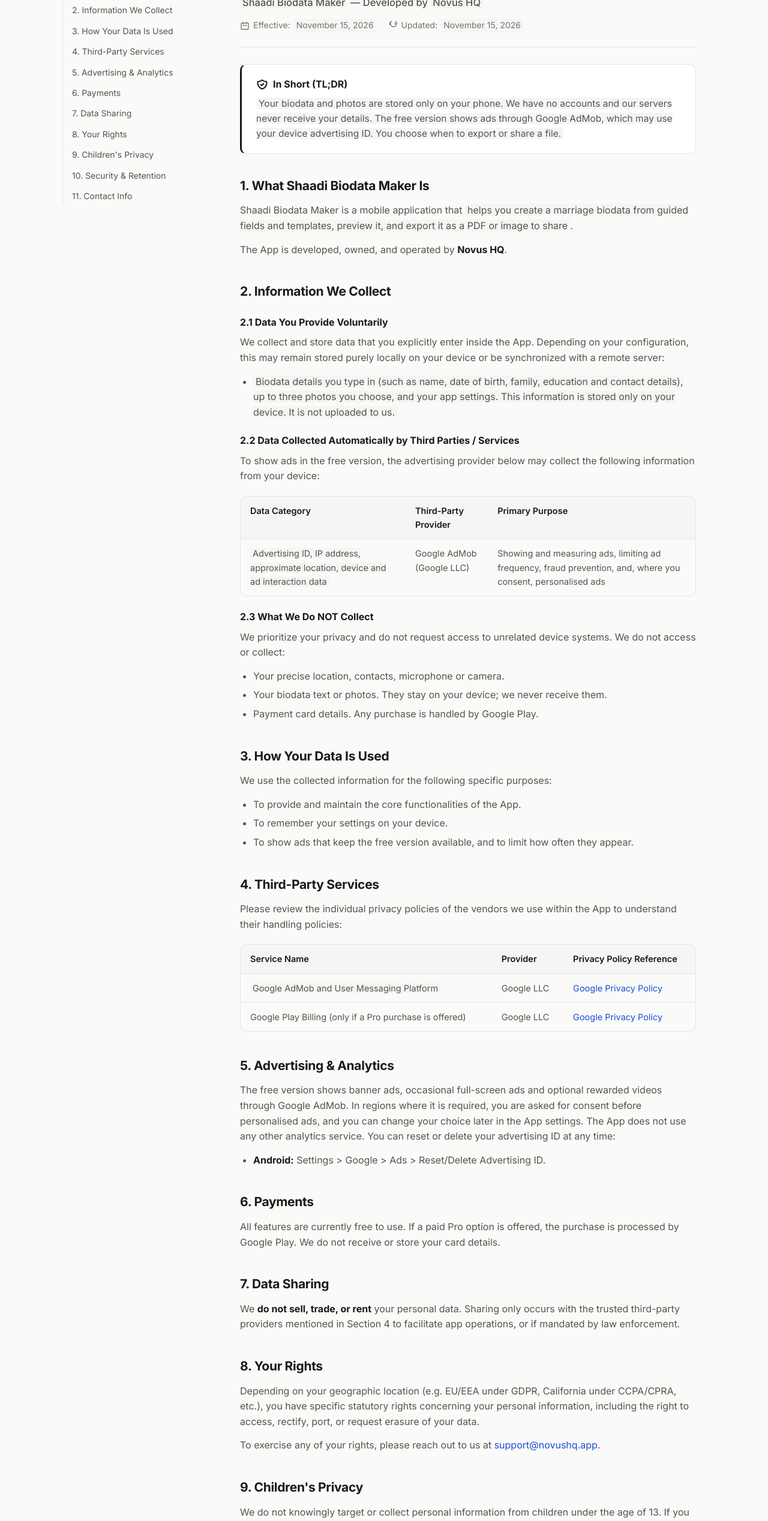
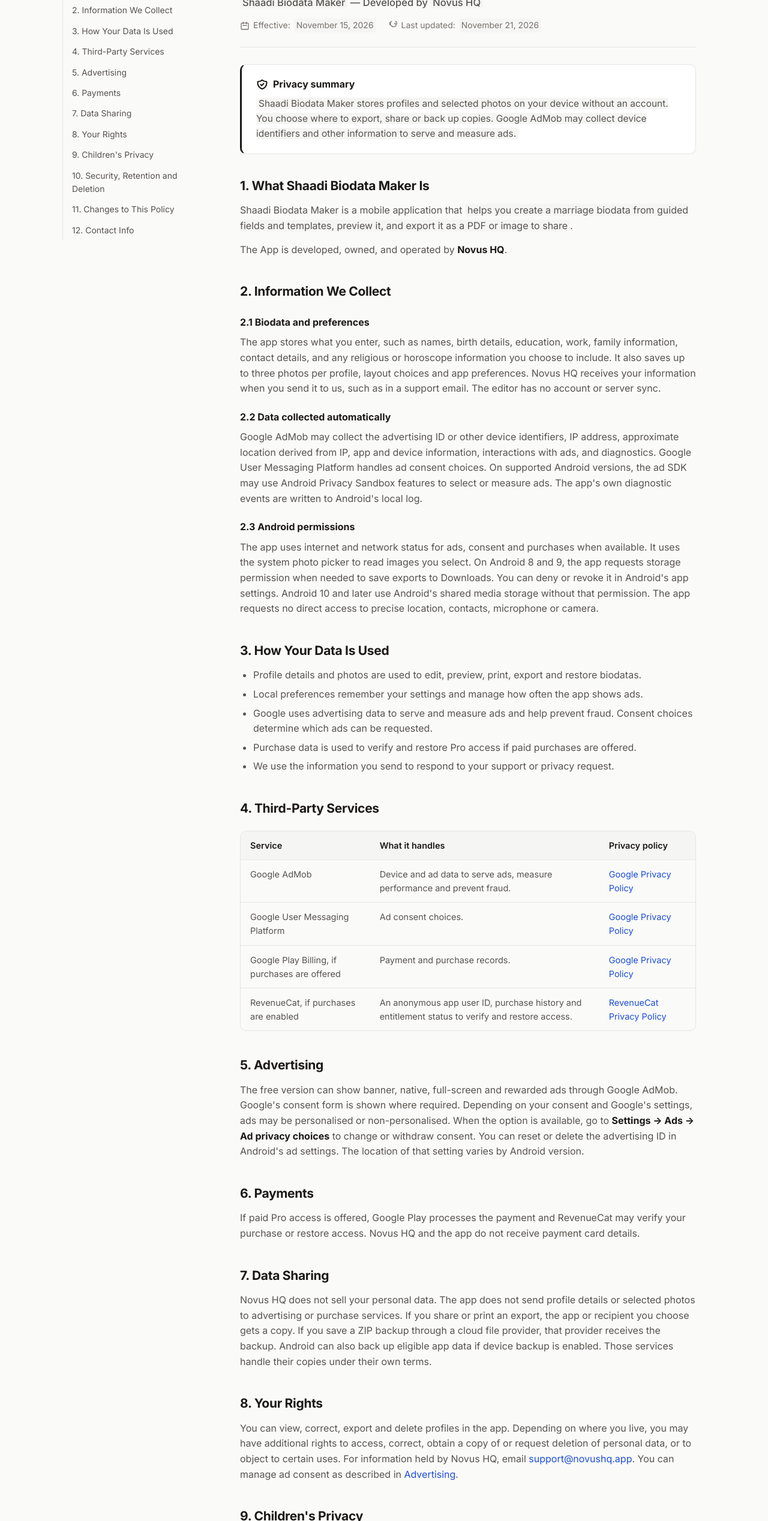
Before and after one commit to novushq/Novus-HQ, a plain HTML site: page applications/android/ShaadiBiodataMaker/privacy-policy.html in a window 1280 px wide. Shown: the part 176-2712 px from the top of the page at 60% size. Drawn offline with Linux system fonts and the light colour scheme.

Commit message:
Update Shaadi Biodata Maker page and privacy policy
Co-Authored-By: Caveman <noreply@caveman.so>

```diff
--- a/applications/android/ShaadiBiodataMaker/privacy-policy.html
+++ b/applications/android/ShaadiBiodataMaker/privacy-policy.html
@@ -12,6 +12,12 @@
     <link rel="preconnect" href="https://fonts.gstatic.com" crossorigin>
     <link href="https://fonts.googleapis.com/css2?family=Inter:wght@400;500;600;700&display=swap" rel="stylesheet">
     <link rel="stylesheet" href="../../../assets/css/novus.css">
+    <style>
+        .policy-layout > .policy { min-width: 0; }
+        .toc-card > summary { cursor: pointer; }
+        .policy .doc-section h2 { font-size: 21px; letter-spacing: -0.015em; margin: 0 0 12px; }
+        .policy .doc-section h3 { font-size: 16px; letter-spacing: normal; margin: 22px 0 8px; }
+    </style>
 </head>
 <body>
 <header class="site-header">
@@ -31,28 +37,29 @@
 
     <!-- Sidebar TOC -->
     <aside class="sidebar">
-        <div class="toc-card">
-            <div class="toc-title">ON THIS PAGE</div>
+        <details class="toc-card" open>
+            <summary class="toc-title">ON THIS PAGE</summary>
             <ul class="toc-list">
                 <li><a href="#about" class="toc-link">1. What Shaadi Biodata Maker Is</a></li>
                 <li><a href="#collection" class="toc-link">2. Information We Collect</a></li>
                 <li><a href="#usage" class="toc-link">3. How Your Data Is Used</a></li>
                 <li><a href="#thirdparty" class="toc-link">4. Third-Party Services</a></li>
-                <li><a href="#ads" class="toc-link">5. Advertising & Analytics</a></li>
+                <li><a href="#ads" class="toc-link">5. Advertising</a></li>
                 <li><a href="#payments" class="toc-link">6. Payments</a></li>
                 <li><a href="#sharing" class="toc-link">7. Data Sharing</a></li>
                 <li><a href="#rights" class="toc-link">8. Your Rights</a></li>
                 <li><a href="#children" class="toc-link">9. Children's Privacy</a></li>
-                <li><a href="#security" class="toc-link">10. Security & Retention</a></li>
-                <li><a href="#contact" class="toc-link">11. Contact Info</a></li>
+                <li><a href="#security" class="toc-link">10. Security, Retention and Deletion</a></li>
+                <li><a href="#changes" class="toc-link">11. Changes to This Policy</a></li>
+                <li><a href="#contact" class="toc-link">12. Contact Info</a></li>
             </ul>
-        </div>
+        </details>
     </aside>
 
     <!-- Main Content Area -->
     <main class="content policy">
         <div class="title-section">
-            <h2>Privacy Policy</h2>
+            <h1>Privacy Policy</h1>
             <p style="font-size: 1.1rem; color: var(--text-secondary); font-weight: 500;"><span class="highlight-var">Shaadi Biodata Maker</span> — Developed by <span class="highlight-var">Novus HQ</span></p>
             <div class="meta-info">
                 <div class="meta-item">
@@ -61,7 +68,7 @@
                 </div>
                 <div class="meta-item">
                     <svg style="width:16px;height:16px;" fill="none" viewBox="0 0 24 24" stroke="currentColor" stroke-width="2"><path stroke-linecap="round" stroke-linejoin="round" d="M4 4v5h.582m15.356 2A8.001 8.001 0 1121.21 8H17m0 0V5"/></svg>
-                    Updated: <span class="highlight-var">November 15, 2026</span>
+                    Last updated: <span class="highlight-var">November 21, 2026</span>
                 </div>
             </div>
         </div>
@@ -69,143 +76,135 @@
         <div class="summary-card">
             <div class="summary-title">
                 <svg style="width:20px;height:20px;" fill="none" viewBox="0 0 24 24" stroke="currentColor" stroke-width="2.5"><path stroke-linecap="round" stroke-linejoin="round" d="M9 12l2 2 4-4m5.618-4.016A11.955 11.955 0 0112 2.944a11.955 11.955 0 01-8.618 3.04A12.02 12.02 0 003 9c0 5.591 3.824 10.29 9 11.622 5.176-1.332 9-6.03 9-11.622 0-1.042-.133-2.052-.382-3.016z"/></svg>
-                In Short (TL;DR)
+                Privacy summary
             </div>
             <div class="summary-text">
-                <span class="highlight-var">Your biodata and photos are stored only on your phone. We have no accounts and our servers never receive your details. The free version shows ads through Google AdMob, which may use your device advertising ID. You choose when to export or share a file.</span>
+                <span class="highlight-var">Shaadi Biodata Maker stores profiles and selected photos on your device without an account. You choose where to export, share or back up copies. Google AdMob may collect device identifiers and other information to serve and measure ads.</span>
             </div>
         </div>
 
         <!-- Section 1 -->
         <section id="about" class="doc-section">
-            <h3>1. What Shaadi Biodata Maker Is</h3>
+            <h2>1. What Shaadi Biodata Maker Is</h2>
             <p>Shaadi Biodata Maker is a mobile application that <span class="highlight-var">helps you create a marriage biodata from guided fields and templates, preview it, and export it as a PDF or image to share</span>.</p>
             <p>The App is developed, owned, and operated by <strong>Novus HQ</strong>.</p>
         </section>
 
         <!-- Section 2 -->
         <section id="collection" class="doc-section">
-            <h3>2. Information We Collect</h3>
-
-            <h4>2.1 Data You Provide Voluntarily</h4>
-            <p>We collect and store data that you explicitly enter inside the App. Depending on your configuration, this may remain stored purely locally on your device or be synchronized with a remote server:</p>
-            <ul>
-                <li><span class="highlight-var">Biodata details you type in (such as name, date of birth, family, education and contact details), up to three photos you choose, and your app settings. This information is stored only on your device. It is not uploaded to us.</span></li>
-            </ul>
-
-            <h4>2.2 Data Collected Automatically by Third Parties / Services</h4>
-            <p>To show ads in the free version, the advertising provider below may collect the following information from your device:</p>
-
-            <div class="table-container">
-                <table>
-                    <thead>
-                        <tr>
-                            <th>Data Category</th>
-                            <th>Third-Party Provider</th>
-                            <th>Primary Purpose</th>
-                        </tr>
-                    </thead>
-                    <tbody>
-                        <tr>
-                            <td><span class="highlight-var">Advertising ID, IP address, approximate location, device and ad interaction data</span></td><td>Google AdMob (Google LLC)</td><td>Showing and measuring ads, limiting ad frequency, fraud prevention, and, where you consent, personalised ads</td></tr></tbody>
-                </table>
-            </div>
-
-            <h4>2.3 What We Do NOT Collect</h4>
-            <p>We prioritize your privacy and do not request access to unrelated device systems. We do not access or collect:</p>
-            <ul>
-                <li>Your precise location, contacts, microphone or camera.</li>
-                <li>Your biodata text or photos. They stay on your device; we never receive them.</li>
-                <li>Payment card details. Any purchase is handled by Google Play.</li>
-            </ul>
+            <h2>2. Information We Collect</h2>
+            <h3>2.1 Biodata and preferences</h3>
+            <p>The app stores what you enter, such as names, birth details, education, work, family information, contact details, and any religious or horoscope information you choose to include. It also saves up to three photos per profile, layout choices and app preferences. Novus HQ receives your information when you send it to us, such as in a support email. The editor has no account or server sync.</p>
+            <h3>2.2 Data collected automatically</h3>
+            <p>Google AdMob may collect the advertising ID or other device identifiers, IP address, approximate location derived from IP, app and device information, interactions with ads, and diagnostics. Google User Messaging Platform handles ad consent choices. On supported Android versions, the ad SDK may use Android Privacy Sandbox features to select or measure ads. The app's own diagnostic events are written to Android's local log.</p>
+            <h3>2.3 Android permissions</h3>
+            <p>The app uses internet and network status for ads, consent and purchases when available. It uses the system photo picker to read images you select. On Android 8 and 9, the app requests storage permission when needed to save exports to Downloads. You can deny or revoke it in Android's app settings. Android 10 and later use Android's shared media storage without that permission. The app requests no direct access to precise location, contacts, microphone or camera.</p>
         </section>
 
         <!-- Section 3 -->
         <section id="usage" class="doc-section">
-            <h3>3. How Your Data Is Used</h3>
-            <p>We use the collected information for the following specific purposes:</p>
+            <h2>3. How Your Data Is Used</h2>
             <ul>
-                <li>To provide and maintain the core functionalities of the App.</li>
-                <li>To remember your settings on your device.</li>
-                <li>To show ads that keep the free version available, and to limit how often they appear.</li>
+                <li>Profile details and photos are used to edit, preview, print, export and restore biodatas.</li>
+                <li>Local preferences remember your settings and manage how often the app shows ads.</li>
+                <li>Google uses advertising data to serve and measure ads and help prevent fraud. Consent choices determine which ads can be requested.</li>
+                <li>Purchase data is used to verify and restore Pro access if paid purchases are offered.</li>
+                <li>We use the information you send to respond to your support or privacy request.</li>
             </ul>
         </section>
 
         <!-- Section 4 -->
         <section id="thirdparty" class="doc-section">
-            <h3>4. Third-Party Services</h3>
-            <p>Please review the individual privacy policies of the vendors we use within the App to understand their handling policies:</p>
-
+            <h2>4. Third-Party Services</h2>
             <div class="table-container">
                 <table>
                     <thead>
                         <tr>
-                            <th>Service Name</th>
-                            <th>Provider</th>
-                            <th>Privacy Policy Reference</th>
+                            <th scope="col">Service</th>
+                            <th scope="col">What it handles</th>
+                            <th scope="col">Privacy policy</th>
                         </tr>
                     </thead>
                     <tbody>
                         <tr>
-                            <td><span class="highlight-var">Google AdMob and User Messaging Platform</span></td><td>Google LLC</td><td><a href="https://policies.google.com/privacy" target="_blank" rel="noopener noreferrer">Google Privacy Policy</a></td></tr><tr><td>Google Play Billing (only if a Pro purchase is offered)</td><td>Google LLC</td><td><a href="https://policies.google.com/privacy" target="_blank" rel="noopener noreferrer">Google Privacy Policy</a></td></tr></tbody>
+                            <td>Google AdMob</td>
+                            <td>Device and ad data to serve ads, measure performance and prevent fraud.</td>
+                            <td><a href="https://policies.google.com/privacy">Google Privacy Policy</a></td>
+                        </tr>
+                        <tr>
+                            <td>Google User Messaging Platform</td>
+                            <td>Ad consent choices.</td>
+                            <td><a href="https://policies.google.com/privacy">Google Privacy Policy</a></td>
+                        </tr>
+                        <tr>
+                            <td>Google Play Billing, if purchases are offered</td>
+                            <td>Payment and purchase records.</td>
+                            <td><a href="https://policies.google.com/privacy">Google Privacy Policy</a></td>
+                        </tr>
+                        <tr>
+                            <td>RevenueCat, if purchases are enabled</td>
+                            <td>An anonymous app user ID, purchase history and entitlement status to verify and restore access.</td>
+                            <td><a href="https://www.revenuecat.com/privacy">RevenueCat Privacy Policy</a></td>
+                        </tr>
+                    </tbody>
                 </table>
             </div>
         </section>
 
         <!-- Section 5 -->
         <section id="ads" class="doc-section">
-            <h3>5. Advertising & Analytics</h3>
-            <p>The free version shows banner ads, occasional full-screen ads and optional rewarded videos through Google AdMob. In regions where it is required, you are asked for consent before personalised ads, and you can change your choice later in the App settings. The App does not use any other analytics service. You can reset or delete your advertising ID at any time:</p>
-            <ul>
-                <li><strong>Android:</strong> Settings &gt; Google &gt; Ads &gt; Reset/Delete Advertising ID.</li>
-            </ul>
+            <h2>5. Advertising</h2>
+            <p>The free version can show banner, native, full-screen and rewarded ads through Google AdMob. Google's consent form is shown where required. Depending on your consent and Google's settings, ads may be personalised or non-personalised. When the option is available, go to <strong>Settings → Ads → Ad privacy choices</strong> to change or withdraw consent. You can reset or delete the advertising ID in Android's ad settings. The location of that setting varies by Android version.</p>
         </section>
 
         <!-- Section 6 -->
         <section id="payments" class="doc-section">
-            <h3>6. Payments </h3>
-            <p>All features are currently free to use. If a paid Pro option is offered, the purchase is processed by Google Play. We do not receive or store your card details.</p>
+            <h2>6. Payments</h2>
+            <p>If paid Pro access is offered, Google Play processes the payment and RevenueCat may verify your purchase or restore access. Novus HQ and the app do not receive payment card details.</p>
         </section>
 
         <!-- Section 7 -->
         <section id="sharing" class="doc-section">
-            <h3>7. Data Sharing</h3>
-            <p>We <strong>do not sell, trade, or rent</strong> your personal data. Sharing only occurs with the trusted third-party providers mentioned in Section 4 to facilitate app operations, or if mandated by law enforcement.</p>
+            <h2>7. Data Sharing</h2>
+            <p>Novus HQ does not sell your personal data. The app does not send profile details or selected photos to advertising or purchase services. If you share or print an export, the app or recipient you choose gets a copy. If you save a ZIP backup through a cloud file provider, that provider receives the backup. Android can also back up eligible app data if device backup is enabled. Those services handle their copies under their own terms.</p>
         </section>
 
         <!-- Section 8 -->
         <section id="rights" class="doc-section">
-            <h3>8. Your Rights</h3>
-            <p>Depending on your geographic location (e.g. EU/EEA under GDPR, California under CCPA/CPRA, etc.), you have specific statutory rights concerning your personal information, including the right to access, rectify, port, or request erasure of your data.</p>
-            <p>To exercise any of your rights, please reach out to us at <a href="mailto:support@novushq.app">support@novushq.app</a>.</p>
+            <h2>8. Your Rights</h2>
+            <p>You can view, correct, export and delete profiles in the app. Depending on where you live, you may have additional rights to access, correct, obtain a copy of or request deletion of personal data, or to object to certain uses. For information held by Novus HQ, email <a href="mailto:support@novushq.app">support@novushq.app</a>. You can manage ad consent as described in <a href="#ads">Advertising</a>.</p>
         </section>
 
         <!-- Section 9 -->
         <section id="children" class="doc-section">
-            <h3>9. Children's Privacy</h3>
-            <p>We do not knowingly target or collect personal information from children under the age of 13. If you become aware that a child has provided us with personal data, please notify us immediately so we can remove it.</p>
+            <h2>9. Children's Privacy</h2>
+            <p>The app is intended for adults preparing marriage profiles. It is not directed at children under 13. If you believe a child has sent personal information to us, contact us so we can address it.</p>
         </section>
 
         <!-- Section 10 -->
         <section id="security" class="doc-section">
-            <h3>10. Security & Retention</h3>
-
-            <h4>10.1 Data Security</h4>
-            <p>Your biodata stays in the App's private storage on your device and is protected by Android's app sandbox. Traffic to the ad provider uses TLS. When you export or share a file, you choose the app that receives it, so only share with people you trust.</p>
-
-            <h4>10.2 Data Retention</h4>
-            <p>We hold no copy of your biodata. It is kept on your device until you delete it or uninstall the App, which removes it. Backups you create with the in-app backup feature are files you save and control. If Android device backup is turned on, Google may back up app data under its own terms.</p>
+            <h2>10. Security, Retention and Deletion</h2>
+            <h3>10.1 Security</h3>
+            <p>Android's app sandbox protects the profile database and photos kept in private app storage. Google and RevenueCat use encrypted connections for their services. Exported documents and ZIP backups are readable files. Store them in a location you trust and share them with intended recipients.</p>
+            <h3>10.2 Retention and deletion</h3>
+            <p>Profiles and photos are kept until you delete them in My Biodatas, clear the app's storage in Android Settings or uninstall the app. Clearing storage or uninstalling removes the app's local preferences too. Separately delete copies in Downloads, backups and shared destinations. You can manage device backups in Android settings. Google and RevenueCat retain data under their own privacy policies. We keep support correspondence as long as needed to respond and meet legal obligations.</p>
         </section>
 
         <!-- Section 11 -->
+        <section id="changes" class="doc-section">
+            <h2>11. Changes to This Policy</h2>
+            <p>We publish changes on this page and update the date above.</p>
+        </section>
+
+        <!-- Section 12 -->
         <section id="contact" class="doc-section">
-            <h3>11. Contact Info</h3>
+            <h2>12. Contact Info</h2>
             <p>For inquiries, support, or data privacy requests, you can reach us at:</p>
 
             <div class="contact-box">
                 <strong>Novus HQ</strong>
                 <p>Email: <a href="mailto:support@novushq.app">support@novushq.app</a></p>
-                <p>Website: <a href="https://novushq.app" target="_blank" rel="noopener noreferrer">novushq.app</a></p>
+                <p><a href="index.html">Shaadi Biodata Maker app page</a></p>
             </div>
         </section>
     </main>
@@ -220,7 +219,7 @@
             <p>&copy; 2026 Novus HQ</p>
         </div>
         <div>
-            <h4>Apps</h4>
+            <h3>Apps</h3>
             <ul>
                 <li><a href="../../../applications/android/Codeforcesly/index.html">Codeforcesly</a></li>
                 <li><a href="../../../applications/android/Pagewise/index.html">Pagewise</a></li>
@@ -230,7 +229,7 @@
             </ul>
         </div>
         <div>
-            <h4>Privacy</h4>
+            <h3>Privacy</h3>
             <ul>
                 <li><a href="../../../applications/android/Codeforcesly/privacy-policy.html">Codeforcesly</a></li>
                 <li><a href="../../../applications/android/Pagewise/privacy-policy.html">Pagewise</a></li>
@@ -242,6 +241,11 @@
         </div>
     </div>
 </footer>
+<script>
+    if (window.matchMedia("(max-width: 900px)").matches) {
+        document.querySelector(".toc-card").open = false;
+    }
+</script>
 <script src="../../../assets/js/site.js"></script>
 </body>
 </html>
```
Also changed, not shown: applications/android/ShaadiBiodataMaker/index.html (+19 -20 lines).
